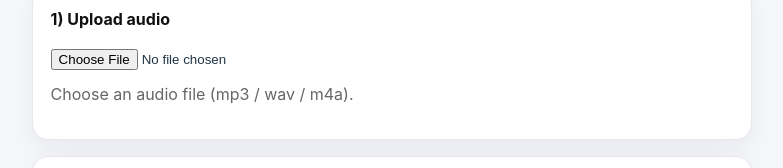
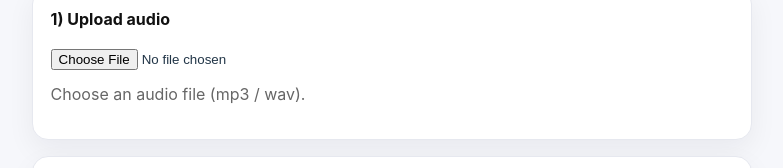
Before and after one commit to RachelB9913/meeting-notes-ai, a React (Vite) app in the folder frontend/: page / in a window 1280 px wide. Shown: the part 139-307 px from the top of the page, without its empty margins (248-1031 px from the left). Built offline with nearby package versions, Linux system fonts and the light colour scheme.

Commit message:
removed m4a from options remaining only mp3/wav

```diff
--- a/frontend/src/App.jsx
+++ b/frontend/src/App.jsx
@@ -255,7 +255,7 @@ function App() {
         <input
           id="audio-file-input"
           type="file"
-          accept=".mp3,.wav,.m4a,audio/mpeg,audio/wav,audio/mp4"
+          accept=".mp3,.wav"
           onChange={onFileChange}
           style={{ marginTop: 6 }}
         />
@@ -284,7 +284,7 @@ function App() {
           </div>
         ) : (
           <p style={{ marginTop: "0.75rem", color: "#666" }}>
-            Choose an audio file (mp3 / wav / m4a).
+            Choose an audio file (mp3 / wav).
           </p>
         )}
       </div>
```
Also changed, not shown: 2 other files (tests, documents, lock files or other folders).
